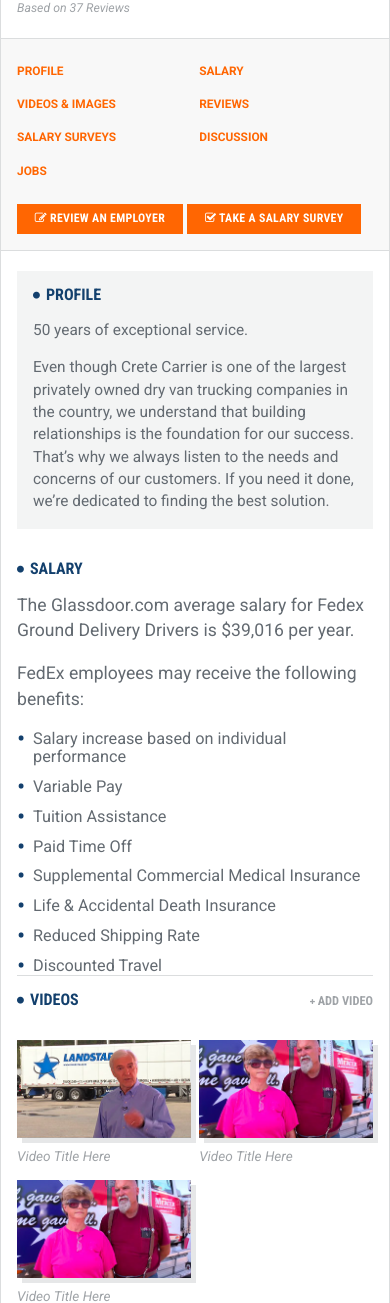
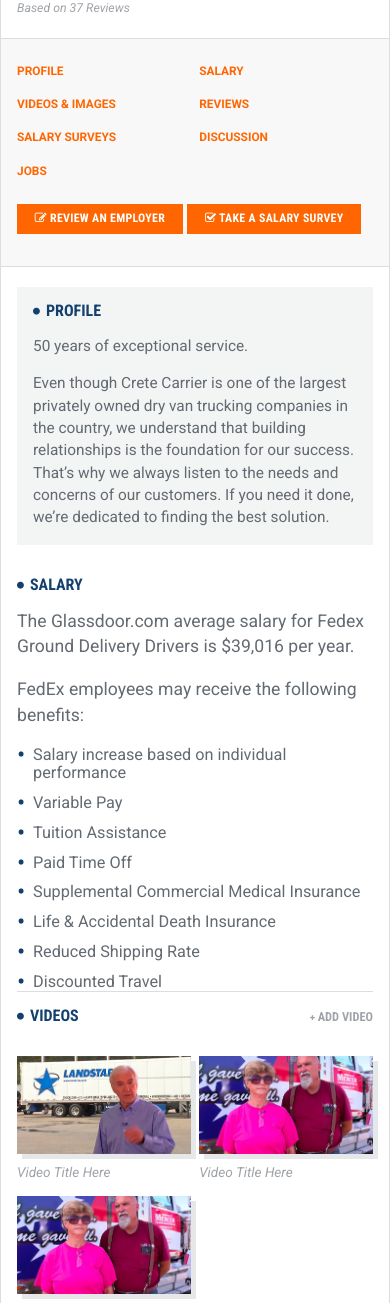
Before and after one commit to thisbythem/truckersreportjobs, a PHP site: page /company-detail.php in a window 390 px wide. Shown: the part 464-1767 px from the top of the page. Run offline with PHP 8.4, Linux system fonts and the light colour scheme; some libraries are stand-ins or nearby versions.

Commit message:
fixed margin and wrap on anchor nav

```diff
--- a/css/site.css
+++ b/css/site.css
@@ -2013,8 +2013,7 @@ form {
   padding: 1rem 0;
   border-top: 1px solid #dbddde;
   border-bottom: 1px solid #dbddde;
-  background: #f8f8f8;
-  white-space: nowrap; }
+  background: #f8f8f8; }
   .company-detail-page .company-detail-anchor-nav .actions a {
     -webkit-transition: background-color 0.2s;
     -moz-transition: background-color 0.2s;
@@ -2027,6 +2026,9 @@ form {
       -moz-transition: background-color 0.2s;
       transition: background-color 0.2s;
       background-color: #ff7d28; }
+  @media screen and (max-width: 768px) {
+    .company-detail-page .company-detail-anchor-nav .actions a {
+      margin-bottom: 1rem; } }
   @media screen and (max-width: 980px) {
     .company-detail-page .company-detail-anchor-nav .anchor-nav {
       margin-bottom: 1rem; }
--- a/sass/pages/_company-detail-page.sass
+++ b/sass/pages/_company-detail-page.sass
@@ -124,13 +124,16 @@
     border-top: 1px solid $gray-light
     border-bottom: 1px solid $gray-light
     background: $off-white
-    white-space: nowrap
+
     .anchor-nav
       @extend %small-heavy-caps
     .actions
       a
         +btn
         +btn-small
+    +media($smallScreenDown)
+      .actions a
+        margin-bottom: 1rem
     +media($mediumScreenDown)
       .anchor-nav
         margin-bottom: 1rem
```
Also changed, not shown: 1 other file.
